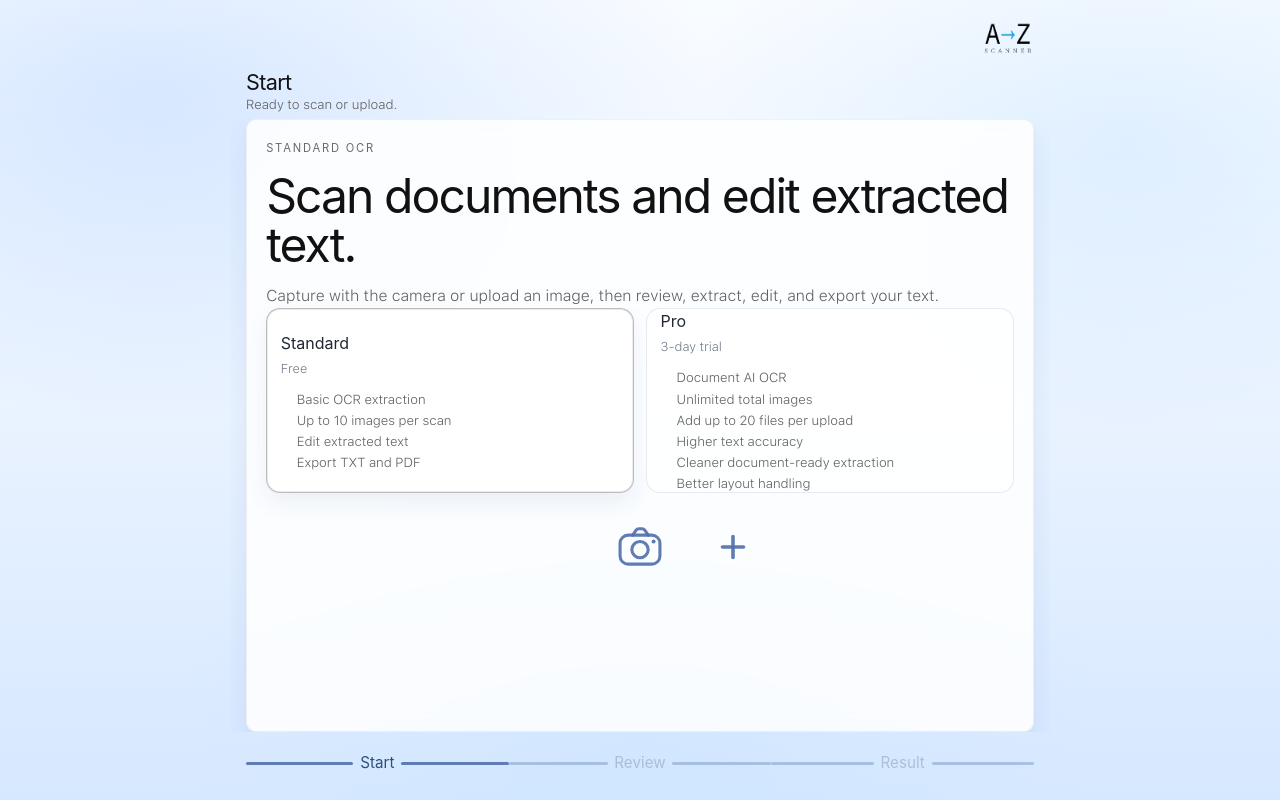
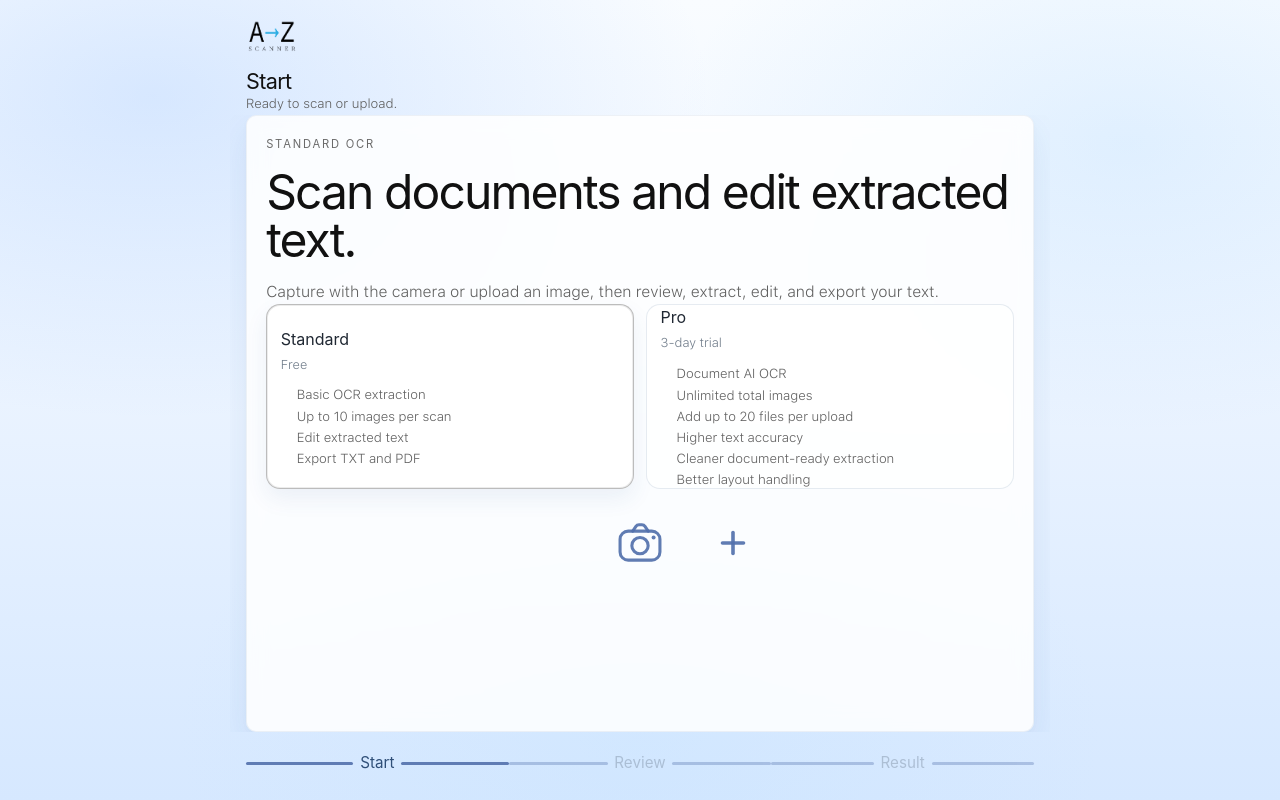
Before and after one commit to aisupsaas/az-scanner, a Next.js app in the folder frontend/: page / in a window 1280 px wide. Built offline with nearby package versions, Linux system fonts and the light colour scheme; no server answers; a web font is replaced by a local one.

Commit message:
Update AZ Scanner

```diff
--- a/frontend/app/globals.css
+++ b/frontend/app/globals.css
@@ -2327,24 +2327,28 @@ body {
   padding-bottom: max(0.95rem, env(safe-area-inset-bottom)) !important;
 }
 
-/* FINAL Result layout alignment */
+/* FINAL Result topbar */
 .az-topbar {
-  display: grid !important;
-  grid-template-columns: 1fr auto !important;
-  align-items: start !important;
-  padding: 0.75rem 1rem 0.35rem !important;
+  position: relative !important;
+  display: flex !important;
+  align-items: flex-start !important;
+  justify-content: space-between !important;
+  padding: 0.7rem 1rem 0.2rem !important;
 }
 
 .az-topbar-logo {
   position: static !important;
   width: 52px !important;
-  justify-self: end !important;
+  height: auto !important;
+  flex: 0 0 auto !important;
+  margin-top: -0.05rem !important;
 }
 
 .az-result-title {
   margin: 0 !important;
   font-size: 1.18rem !important;
-  line-height: 1 !important;
+  line-height: 1.05 !important;
+  flex: 1 1 auto !important;
 }
 
 .az-panel-card-fill {
```
